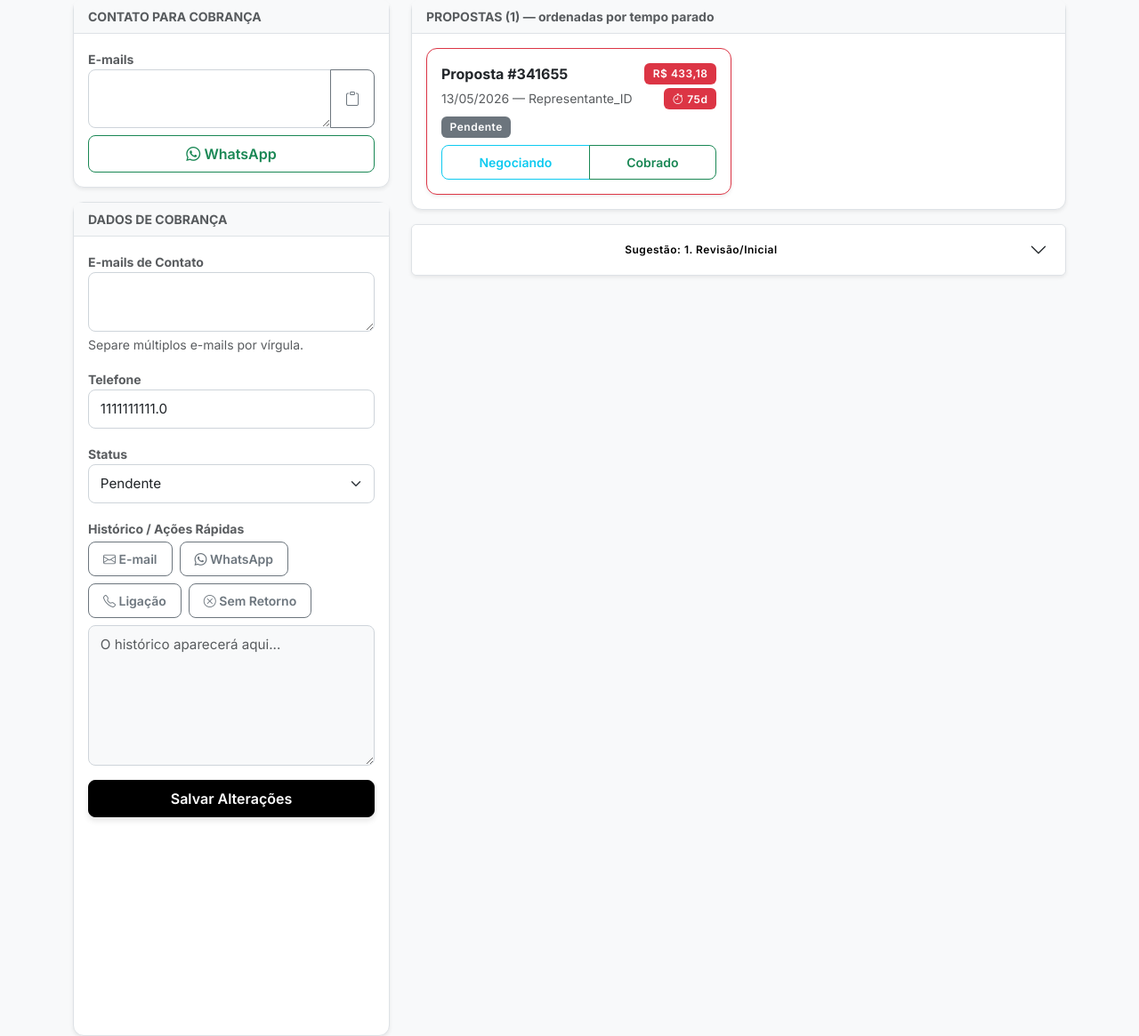
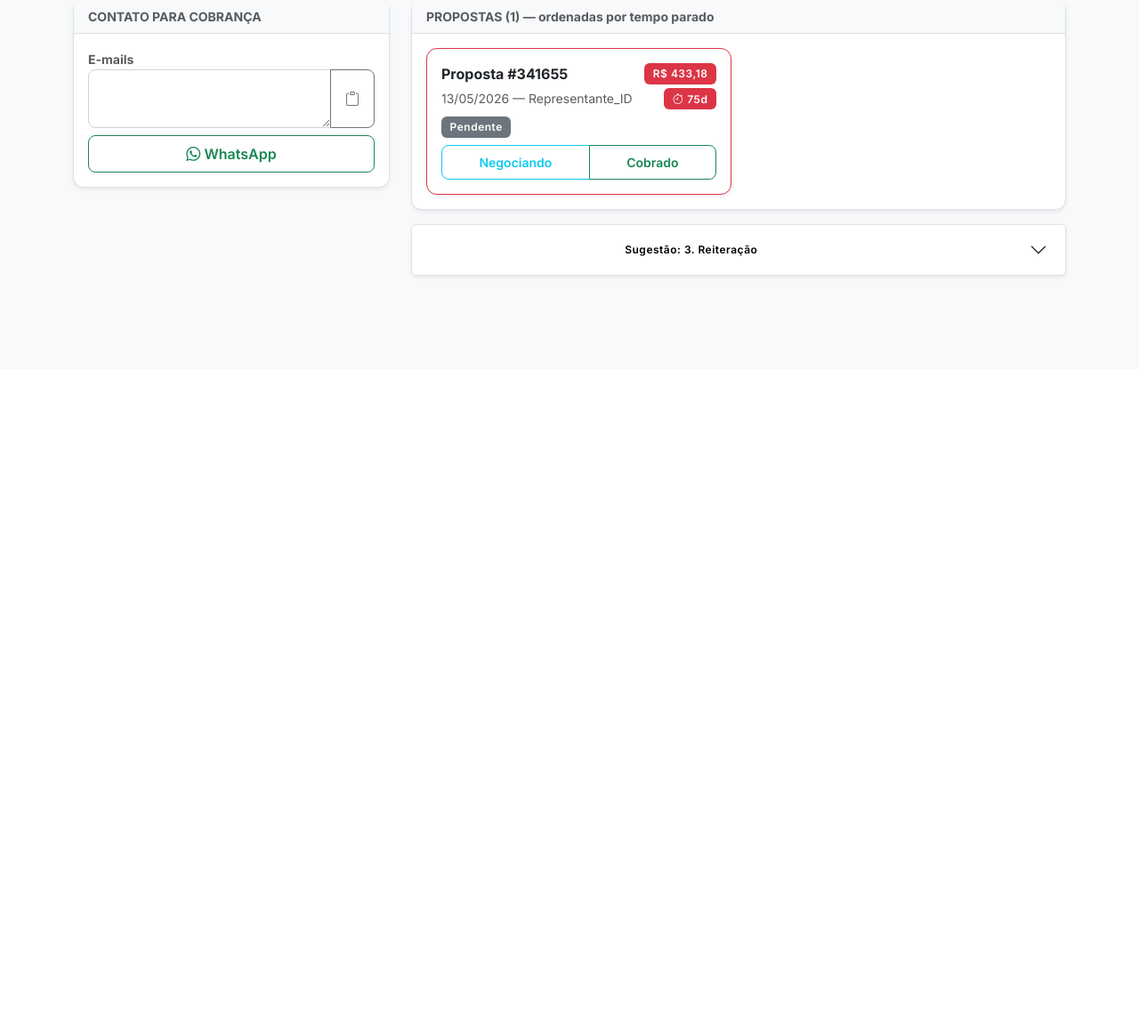
Before and after one commit to Mauricioprc/SistemaTrabalhoIDSafety, a Flask app: page /cliente/142 in a window 1280 px wide. Shown: the part 385-1550 px from the top of the page at 89% size. After the commit the page ends 698 px from the top, so only its background shows below. Run offline with Flask 3, Linux system fonts and the light colour scheme; data comes from the database, SQL or seed files in the repository.

Commit message:
Automatiza status do cliente e simplifica tela de cobranca
Status do cliente agora e calculado a partir das propostas (Pendente >
Negociando > Ok) em vez de um campo manual dessincronizado: marcar uma
proposta como Negociando ja reflete no cliente e desconta do total
pendente, com card de soma em negociando na listagem. Remove o card
"Dados de Cobranca" (nao usado), coluna morta observacoes_internas,
import nao usado e loop de recalculo obsoleto; adiciona eager loading
para evitar N+1 queries.

Co-Authored-By: Claude Sonnet 5 <noreply@anthropic.com>

```diff
--- a/app.py
+++ b/app.py
@@ -1,10 +1,10 @@
 from flask import Flask, render_template, request, redirect, url_for, flash, send_file
 from flask_sqlalchemy import SQLAlchemy
 from sqlalchemy import or_
+from sqlalchemy.orm import joinedload
 import os
 import re
 import pandas as pd
-import urllib.parse
 from datetime import datetime
 
 app = Flask(__name__)
@@ -96,13 +96,24 @@ class Cliente(db.Model):
     telefone = db.Column(db.String(50))
     vendedor = db.Column(db.String(100))
     data_atualizacao = db.Column(db.DateTime, default=datetime.utcnow)
-    status_cobranca = db.Column(db.String(50), default='Pendente')
-    observacoes_internas = db.Column(db.Text)
     propostas = db.relationship('Proposta', backref='cliente', lazy=True, cascade="all, delete-orphan")
 
     @property
+    def status_cobranca(self):
+        """Calculado a partir das propostas: Pendente > Negociando > Ok."""
+        if any(p.status_cobranca == 'Pendente' for p in self.propostas):
+            return 'Pendente'
+        if any(p.status_cobranca == 'Negociando' for p in self.propostas):
+            return 'Negociando'
+        return 'Ok'
+
+    @property
     def valor_pendente(self):
-        return sum(p.valor for p in self.propostas if p.status_cobranca != 'Ok')
+        return sum(p.valor for p in self.propostas if p.status_cobranca == 'Pendente')
+
+    @property
+    def valor_negociando(self):
+        return sum(p.valor for p in self.propostas if p.status_cobranca == 'Negociando')
 
     @property
     def dias_parado_maximo(self):
@@ -126,7 +137,6 @@ class Proposta(db.Model):
     email_aprov = db.Column(db.Text)
     email_nf = db.Column(db.Text)
     vendedor = db.Column(db.String(100))
-    observacoes = db.Column(db.Text)
     cliente_id = db.Column(db.Integer, db.ForeignKey('cliente.id'), nullable=False)
 
     @property
@@ -148,7 +158,7 @@ def dashboard():
 
     ultimos_pedidos = Pedido.query.order_by(Pedido.data_upload.desc()).limit(5).all()
 
-    clientes_ativos = [c for c in Cliente.query.filter(Cliente.status_cobranca != 'Ok').all() if c.valor_pendente > 0]
+    clientes_ativos = [c for c in Cliente.query.options(joinedload(Cliente.propostas)).all() if c.valor_pendente > 0]
     clientes_ativos.sort(key=lambda c: c.valor_pendente, reverse=True)
 
     total_divida = sum(c.valor_pendente for c in clientes_ativos)
@@ -393,7 +403,7 @@ def cobranca():
                     cliente = Cliente.query.filter_by(cnpj=cnpj_limpo).first()
                     if not cliente:
                         cliente = Cliente(razao_social=razao, cnpj=cnpj_limpo, emails_cobranca=email_aprov,
-                                           telefone=celular or telefone, vendedor=vendedor, status_cobranca='Pendente')
+                                           telefone=celular or telefone, vendedor=vendedor)
                         db.session.add(cliente)
                         db.session.flush()
                         clientes_novos += 1
@@ -425,11 +435,6 @@ def cobranca():
 
                 db.session.commit()
 
-                for cliente in Cliente.query.all():
-                    cliente.status_cobranca = 'Ok' if cliente.valor_pendente <= 0 else (
-                        'Pendente' if cliente.status_cobranca == 'Ok' else cliente.status_cobranca)
-                db.session.commit()
-
                 flash(f'Processado! {clientes_novos} clientes novos, {propostas_novas} propostas novas, '
                       f'{propostas_atualizadas} atualizadas, {propostas_removidas} removidas.', 'success')
             except Exception as e:
@@ -440,10 +445,11 @@ def cobranca():
     filtro = request.args.get('filtro', 'todos')
     ordenar_valor = request.args.get('ordenar') == 'valor'
 
-    todos_clientes = Cliente.query.all()
-    total_pendente = sum(c.valor_pendente for c in todos_clientes if c.status_cobranca != 'Ok')
+    todos_clientes = Cliente.query.options(joinedload(Cliente.propostas)).all()
+    total_pendente = sum(c.valor_pendente for c in todos_clientes)
+    total_negociando = sum(c.valor_negociando for c in todos_clientes)
     qtd_pendentes = sum(1 for c in todos_clientes if c.status_cobranca == 'Pendente')
-    qtd_negociando = sum(1 for c in todos_clientes if c.status_cobranca == 'Em Negociação')
+    qtd_negociando = sum(1 for c in todos_clientes if c.status_cobranca == 'Negociando')
     qtd_criticos = sum(1 for c in todos_clientes if c.dias_parado_maximo > CRITICO_DIAS)
 
     clientes = todos_clientes
@@ -454,21 +460,22 @@ def cobranca():
     if filtro == 'pendentes':
         clientes = [c for c in clientes if c.status_cobranca == 'Pendente']
     elif filtro == 'negociando':
-        clientes = [c for c in clientes if c.status_cobranca == 'Em Negociação']
+        clientes = [c for c in clientes if c.status_cobranca == 'Negociando']
     elif filtro == 'criticos':
         clientes = [c for c in clientes if c.dias_parado_maximo > CRITICO_DIAS]
     elif filtro == 'ok':
         clientes = [c for c in clientes if c.status_cobranca == 'Ok']
 
-    prioridade = {'Pendente': 0, 'Em Negociação': 1, 'Ok': 2}
+    prioridade = {'Pendente': 0, 'Negociando': 1, 'Ok': 2}
     if ordenar_valor:
         clientes.sort(key=lambda c: (prioridade.get(c.status_cobranca, 1), -c.valor_pendente))
     else:
         clientes.sort(key=lambda c: (prioridade.get(c.status_cobranca, 1), -c.dias_parado_maximo, -c.valor_pendente))
 
     return render_template('clientes_lista.html', clientes=clientes, q=q, filtro=filtro, ordenar_valor=ordenar_valor,
-                           total_pendente=total_pendente, qtd_pendentes=qtd_pendentes,
-                           qtd_negociando=qtd_negociando, qtd_criticos=qtd_criticos, critico_dias=CRITICO_DIAS)
+                           total_pendente=total_pendente, total_negociando=total_negociando,
+                           qtd_pendentes=qtd_pendentes, qtd_negociando=qtd_negociando,
+                           qtd_criticos=qtd_criticos, critico_dias=CRITICO_DIAS)
 
 @app.route('/proposta/<int:id>/status/<status>')
 def marcar_status_proposta(id, status):
@@ -504,22 +511,17 @@ def raizen_propostas():
         cnpj_limpo = limpar_input(u.cnpj)
         if not cnpj_limpo:
             continue
-        cliente = Cliente.query.filter_by(cnpj=cnpj_limpo).first()
+        cliente = Cliente.query.options(joinedload(Cliente.propostas)).filter_by(cnpj=cnpj_limpo).first()
         if cliente and cliente.propostas:
             grupos.append((u, cliente))
 
     grupos.sort(key=lambda g: (-g[1].dias_parado_maximo, -g[1].valor_pendente))
     return render_template('raizen_propostas.html', grupos=grupos, q=q, critico_dias=CRITICO_DIAS)
 
-@app.route('/cliente/<int:id>', methods=['GET', 'POST'])
+@app.route('/cliente/<int:id>')
 def detalhe_cliente(id):
-    c = Cliente.query.get_or_404(id)
-    if request.method == 'POST':
-        c.emails_cobranca = request.form.get('emails_cobranca'); c.telefone = request.form.get('telefone')
-        c.observacoes_internas = request.form.get('observacoes'); c.status_cobranca = request.form.get('status')
-        db.session.commit(); flash('Salvo.', 'success')
-        return redirect(url_for('detalhe_cliente', id=id))
-    return render_template('detalhe_cliente.html', cliente=c)
+    c = Cliente.query.options(joinedload(Cliente.propostas)).get_or_404(id)
+    return render_template('detalhe_cliente.html', cliente=c, critico_dias=CRITICO_DIAS)
 
 with app.app_context(): db.create_all()
 if __name__ == '__main__': app.run(debug=True)
--- a/templates/detalhe_cliente.html
+++ b/templates/detalhe_cliente.html
@@ -87,58 +87,6 @@
                 </div>
             </div>
         </div>
-
-        <!-- DADOS DE COBRANÇA / STATUS -->
-        <div class="card shadow-sm border h-100">
-            <div class="card-header bg-light fw-bold text-muted small border-bottom">DADOS DE COBRANÇA</div>
-            <div class="card-body">
-                <form action="/cliente/{{ cliente.id }}" method="POST">
-
-                    <div class="mb-3">
-                        <label class="small text-muted fw-bold">E-mails de Contato</label>
-                        <textarea name="emails_cobranca" class="form-control" rows="2">{{ cliente.emails_cobranca or '' }}</textarea>
-                        <div class="form-text small">Separe múltiplos e-mails por vírgula.</div>
-                    </div>
-
-                    <div class="mb-3">
-                        <label class="small text-muted fw-bold">Telefone</label>
-                        <input type="text" name="telefone" class="form-control" value="{{ cliente.telefone }}">
-                    </div>
-
-                    <div class="mb-3">
-                        <label class="small text-muted fw-bold">Status</label>
-                        <select name="status" class="form-select">
-                            <option value="Pendente" {% if cliente.status_cobranca == 'Pendente' %}selected{% endif %}>Pendente</option>
-                            <option value="Em Negociação" {% if cliente.status_cobranca == 'Em Negociação' %}selected{% endif %}>Em Negociação</option>
-                            <option value="Ok" {% if cliente.status_cobranca == 'Ok' %}selected{% endif %}>Resolvido / Ok</option>
-                        </select>
-                    </div>
-
-                    <div class="mb-3">
-                        <label class="small text-muted fw-bold mb-1">Histórico / Ações Rápidas</label>
-
-                        <div class="d-flex gap-2 mb-2 flex-wrap">
-                            <button type="button" class="btn btn-sm btn-outline-secondary" onclick="registrarAcao('📧 Enviei E-mail')">
-                                <i class="bi bi-envelope"></i> E-mail
-                            </button>
-                            <button type="button" class="btn btn-sm btn-outline-secondary" onclick="registrarAcao('💬 Enviei WhatsApp')">
-                                <i class="bi bi-whatsapp"></i> WhatsApp
-                            </button>
-                            <button type="button" class="btn btn-sm btn-outline-secondary" onclick="registrarAcao('📞 Fiz Ligação')">
-                                <i class="bi bi-telephone"></i> Ligação
-                            </button>
-                            <button type="button" class="btn btn-sm btn-outline-secondary" onclick="registrarAcao('❌ Sem Sucesso')">
-                                <i class="bi bi-x-circle"></i> Sem Retorno
-                            </button>
-                        </div>
-
-                        <textarea name="observacoes" id="campoObservacao" class="form-control bg-light" rows="6" placeholder="O histórico aparecerá aqui...">{{ cliente.observacoes_internas or '' }}</textarea>
-                    </div>
-
-                    <button type="submit" class="btn btn-primary-custom w-100">Salvar Alterações</button>
-                </form>
-            </div>
-        </div>
     </div>
 
     <div class="col-lg-8">
@@ -191,8 +139,8 @@
         </div>
 
         <!-- GERADOR DE MENSAGEM (SECUNDÁRIO / COLAPSÁVEL) -->
-        {% set tem_historico = cliente.observacoes_internas and cliente.observacoes_internas.strip() %}
-        {% set template_sugerido = 'msg3' if (tem_historico and 'Cobrança' in (cliente.observacoes_internas or '')) else ('msg2' if tem_historico else 'msg1') %}
+        {% set dias_mais_antiga = proposta_mais_antiga.dias_parado if proposta_mais_antiga else 0 %}
+        {% set template_sugerido = 'msg3' if dias_mais_antiga > critico_dias else ('msg2' if dias_mais_antiga >= 7 else 'msg1') %}
         <div class="accordion" id="accordionMensagem">
             <div class="accordion-item border shadow-sm rounded overflow-hidden">
                 <h2 class="accordion-header">
@@ -324,32 +272,6 @@
         navigator.clipboard.writeText(texto);
         alert("Texto copiado! Agora cole no e-mail e insira o Print.");
     }
-
-    function registrarAcao(acao) {
-        const campo = document.getElementById('campoObservacao');
-        const agora = new Date();
-
-        const dia = String(agora.getDate()).padStart(2, '0');
-        const mes = String(agora.getMonth() + 1).padStart(2, '0');
-        const hora = String(agora.getHours()).padStart(2, '0');
-        const min = String(agora.getMinutes()).padStart(2, '0');
-
-        const dataFormatada = `[${dia}/${mes} ${hora}:${min}]`;
-
-        const textoAtual = campo.value;
-        const novoRegistro = `${dataFormatada} - ${acao}`;
-
-        if (textoAtual.length > 0) {
-            campo.value = textoAtual + "\n" + novoRegistro;
-        } else {
-            campo.value = novoRegistro;
-        }
-
-        campo.style.borderColor = "var(--accent)";
-        setTimeout(() => {
-            campo.style.borderColor = "#ced4da";
-        }, 500);
-    }
 </script>
 
 {% endblock %}
```
Also changed, not shown: migrar_propostas.py (+4 -4 lines), templates/clientes_lista.html (+8 -5 lines).
